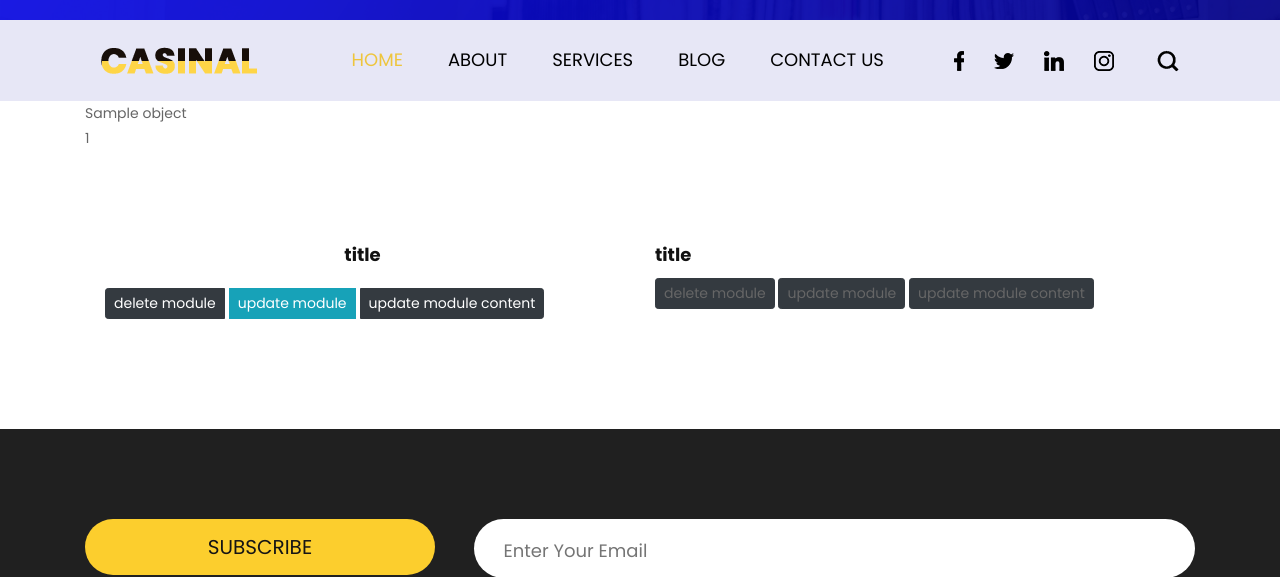
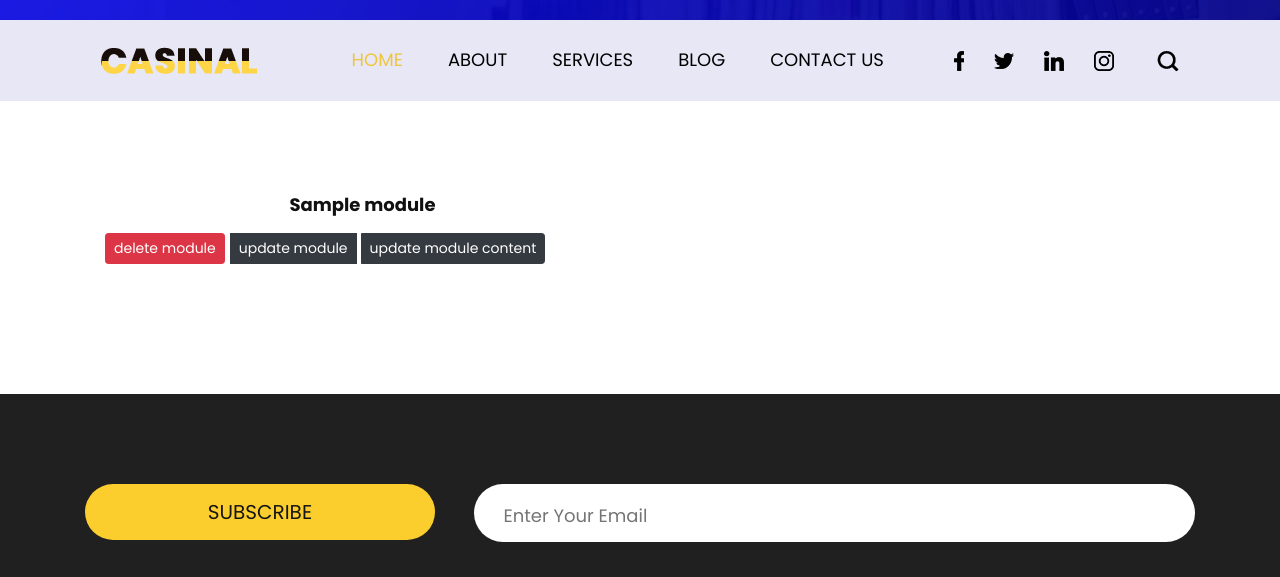
Before and after one commit to omidPakshekar/django-elearning-platfrom, a Django app: template courses/templates/courses/manage/module_list.html in a window 1280 px wide. Shown: the top 577 px of the page. Run offline with Django 3.2, Linux system fonts and the light colour scheme; the template is opened without the code that fills it: most values are stand-ins (such as "Sample title", 1, 10 or a date in 2020); some libraries are stand-ins or nearby versions.

Commit message:
add courseModuleDeleteVIew

```diff
--- a/courses/templates/courses/manage/module_list.html
+++ b/courses/templates/courses/manage/module_list.html
@@ -12,41 +12,30 @@
         }
         .btn-group  a{
             color:white;
-            margin: 5px;
+            margin-right: 5px;
+            margin-left: 5px;
+
         }
 </style>
 {% endblock add_css %}
 
 {% block content %}
-    {{object}}
-    <br>
-    {% for module in object.modules.all %}
-        {{module.pk}}
-    {% endfor %}
     <div class="services_section layout_padding">
         <div class="container">
             <div class="row">
+
+                {% for module in object.modules.all %}
+
+
                 <div class="col-md-6" >
-                    <h3 style="text-align:center; font-weight:bold"> title</h3>
+                    <h3 style="text-align:center; font-weight:bold"> {{module.title}}</h3>
                     <div class="btn-group">
-                        <a class='btn btn-sm btn-dark'>
-                            delete module
-                        </a>
-                        <a class='btn btn-sm  btn-info'>
-                            update module
-                        </a>
-                        <a class='btn btn-sm  btn-dark'>
-                            update module content
-                        </a>
-
-                    </div>
-                </div>
-                <div class="col-md-6" >
-                    <h3 style="font-weight:bold"> title</h3>
-                    <div>
-                        <a class='btn btn-sm btn-dark'>
-                            delete module
-                        </a>
+                        <span>
+                            <form method="post" action="{% url 'courses:course-module-delete' pk=object.pk module_id=module.pk %}">
+                                {% csrf_token %}
+                                <input class='btn btn-sm btn-danger' type="submit" name="" value="delete module">
+                            </form>
+                        </span>
                         <a class='btn btn-sm  btn-dark'>
                             update module
                         </a>
@@ -56,6 +45,12 @@
 
                     </div>
                 </div>
+                {% empty %}
+                    <p> there is no module</d>
+                {% endfor %}
+            </div>
+            <div class="btn-group">
+                {% comment %} <a class='btn btn-sm btn-info' href="{% url %}">add new module</a> {% endcomment %}
             </div>
         </div>
     </div>
--- a/courses/urls.py
+++ b/courses/urls.py
@@ -15,5 +15,6 @@ urlpatterns = [
     path('<int:pk>/edit/', views.CourseUpdateView.as_view(), name='course-update'),
     path('<int:pk>/delete/', views.CourseDeleteView.as_view(), name='course-delete'),
     path('<int:pk>/modules/', views.CourseModuleListView.as_view(), name='course-module-list'),
+    path('<int:pk>/modules/<int:module_id>/delete/', views.CourseModuleDeleteView.as_view(), name='course-module-delete'),
 
 ]
```
Also changed, not shown: courses/views.py (+12 -0 lines), db.sqlite3.
